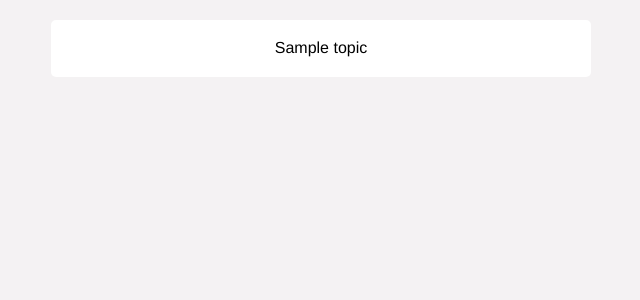
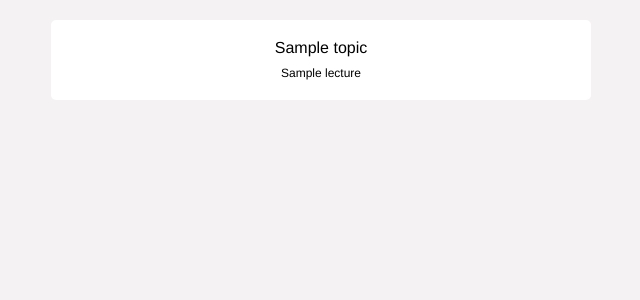
Before and after one commit to Hygster/ETH-Hackathon-Lecture-Summarizer, a Django app: page /search/ in a window 1280 px wide. Shown: the part 94-394 px from the top of the page, without its empty margins (319-959 px from the left). Run offline with Django 4.2, Linux system fonts and the light colour scheme; tables that the repository leaves empty hold one stand-in row (values such as "Sample post").

Commit message:
added first draft of course titles on search page

```diff
--- a/TLDRserver/TLDR/templates/styles/search.css
+++ b/TLDRserver/TLDR/templates/styles/search.css
@@ -87,3 +87,18 @@
     letter-spacing: 0;
     line-height: normal;
 }
+.course-card .text-wrapper-3 {
+    white-space: nowrap;
+    overflow: hidden;
+    text-overflow: ellipsis;
+    position: relative;
+    margin-top: -1px;
+    max-width: 100%;
+    font-family: "Source Sans Pro-Regular", Helvetica;
+    font-weight: 400;
+    color: #000000;
+    font-size: var(--variable-collection-font-size-small);
+    text-align: center;
+    letter-spacing: 0;
+    line-height: normal;
+}
--- a/TLDRserver/TLDR/templates/views/search.html
+++ b/TLDRserver/TLDR/templates/views/search.html
@@ -44,6 +44,7 @@
             {% for res in results %}
             <div class="course-card" , onclick="window.location='/transcripts/{{res.videoID}}/';">
                   <div class="text-wrapper-2">{{ res.topic.title }}</div>
+                  <div class="text-wrapper-3">{{ res.lecture }}</div>
             </div>
             {% endfor %}
         {% else %}
--- a/TLDRserver/TLDR/views.py
+++ b/TLDRserver/TLDR/views.py
@@ -21,15 +21,18 @@ def search(request):
     else:
         topics = Topic.objects.all()
 
+
     result = []
     for topic in topics:
         video = topic.discussed_in.all()[0]
         print(video.id)
+
         topic.title = re.sub(r'^Topic \d+: ', '', topic.title)
         result.append(
             {
                 "topic": topic,
                 "videoID": video.id,
+                "lecture": video.lecture_id.lecture_name,
             }
         )
 
```
